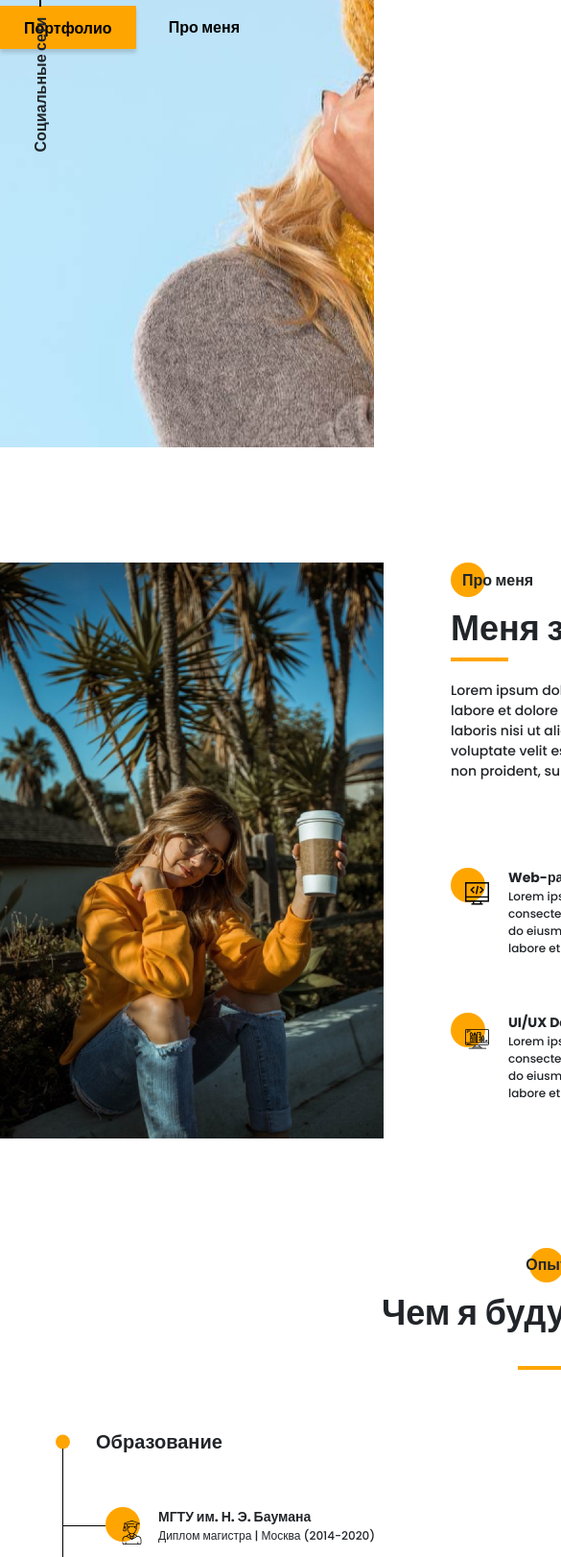
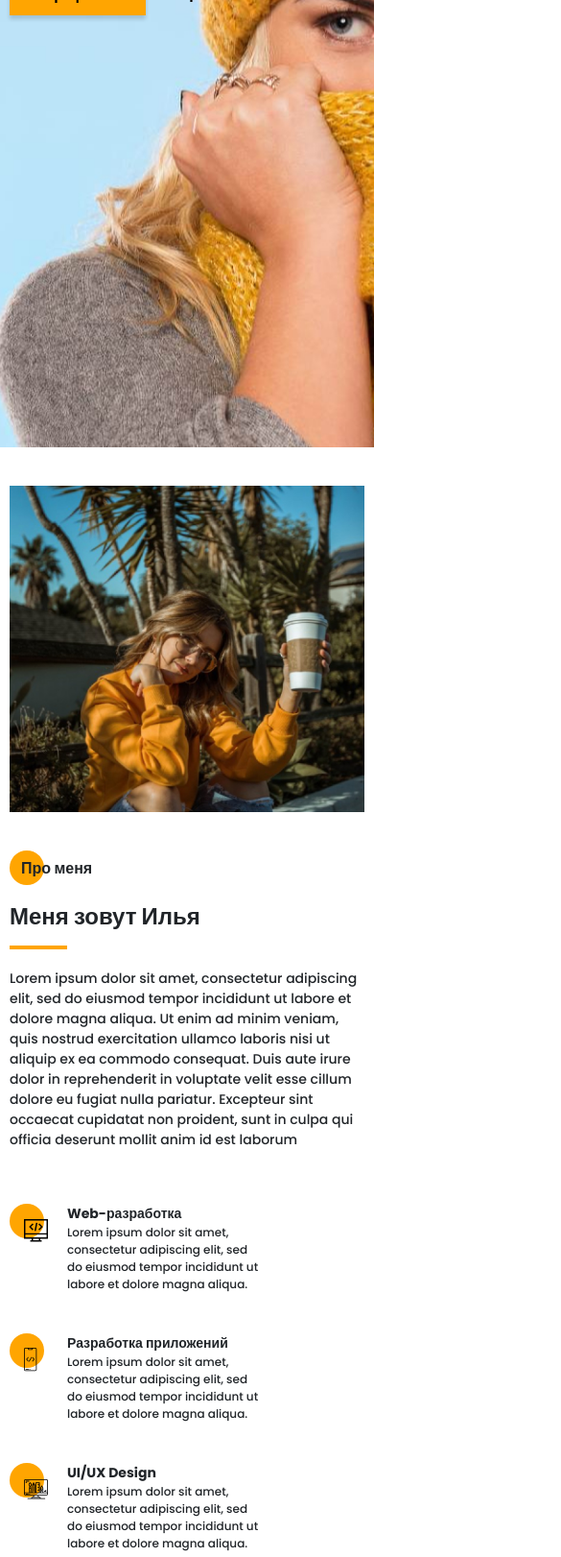
Before and after one commit to Ilja-Prihach/Resume, a website: page src/index.html in a window 390 px wide. Shown: the part 378-2000 px from the top of the page at 96% size, 585 px wide, since content can reach past the window. Drawn offline with nearby package versions, Linux system fonts and the light colour scheme; files that its build step writes are made by us from their sources; files whose address does not match are found by name.

Commit message:
media 3 screen

```diff
--- a/src/index.html
+++ b/src/index.html
@@ -241,7 +241,8 @@
                 </div>
         </div>
     </section>
-    <section class="skills">
+
+<!--     <section class="skills">
         <div class="container">
             <h2 class="title title_fz16 title__section-title">Навыки</h2>
             <div class="title title_fz36 title__section-subtitle">Что я использую в работе</div>
@@ -358,8 +359,9 @@
                 </div>
             </div>
         </div>
-    </section>
-    <section class="portfolio">
+    </section> -->
+
+<!--     <section class="portfolio">
         <div class="container">
             <h2 class="title title_fz16 title__section-title">Портфолио</h2>
             <div class="title title_fz36 title__section-subtitle">Мои работы</div>
@@ -386,9 +388,9 @@
                 </a>
             </div>
         </div>
-    </section>
+    </section> -->
 
-    <section class="price">
+ <!--    <section class="price">
         <div class="container">
             <h2 class="title title_fz16 title__section-title">Прайс лист</h2>
             <div class="divider"></div>
@@ -438,9 +440,9 @@
                 </div>
             </div>
         </div>
-    </section>
+    </section> -->
 
-    <section class="contacts">
+<!--     <section class="contacts">
         <div class="container">
             <div class="contacts__wraper">
                 <div class="contacts__photo">
@@ -496,7 +498,7 @@
                 </div>
             </div>
         </div>
-    </section>
+    </section> -->
 
     <script src="js/script.js"></script>
 </body>
--- a/src/sass/blocks/_about.scss
+++ b/src/sass/blocks/_about.scss
@@ -12,6 +12,8 @@
         grid-row: 1/3;
         img {
             width: 100%;
+            height: 100%;
+            object-fit: cover;
         }
     }
     &__deskr {
--- a/src/sass/blocks/_contacts.scss
+++ b/src/sass/blocks/_contacts.scss
@@ -9,6 +9,8 @@
     &__photo {
         img {
             width: 100%;
+            height: 100%;
+            object-fit: cover;
         }
     }
     &__deskr {
--- /dev/null
+++ b/src/sass/blocks/_media.scss
@@ -0,0 +1,161 @@
+@media (max-width: 1439px) {
+    .sidepanel {
+        display: none;
+    }
+}
+
+@media (max-width: 1200px) {
+    .container {
+        max-width: 960px;
+    }
+    .about {
+        &__wrapper{
+            grid-template-columns: 400px 520px;
+            gap: 40px;
+        }
+        &__skills {
+            grid-template: repeat(2, minmax(115px, auto)) / repeat(2, 250px);
+            column-gap: 20px;
+            &-item {
+                gap: 15px;
+                grid-template-columns: 40px 195px;
+            }
+        }
+    }
+    .resume {
+        padding-top: 100px;
+        &__wrapper {
+            padding: 60px 30px 0 30px;
+            grid-template-columns: repeat(2, 400px);
+            column-gap: 100px;
+            grid-auto-flow: 400px;
+        }
+    }
+}
+
+@media (max-width: 992px) {
+    .container {
+        max-width: 720px;
+    }
+    .title {
+        &_fz36 {
+            font-size: 30px;
+        }
+    }
+    .about {
+        &__wrapper{
+            grid-template-columns: 300px 380px;
+        }
+        &__skills {
+            grid-template-columns: 380px;
+            grid-auto-rows: minmax(115px, auto);
+            &-item {
+                gap: 20px;
+                grid-template-columns: 40px 320px;
+            }
+        }
+    }
+    .resume {
+        padding-top: 100px;
+        &__wrapper {
+            padding: 60px 15px 0 15px;
+            grid-template-columns: repeat(2, 330px);
+            column-gap: 50px;
+            grid-auto-flow: 330px;
+        }
+    }
+}
+
+@media (max-width: 768px) {
+    .container {
+        max-width: 540px;
+    }
+    .title {
+        &_fz48 {
+            font-size: 28px;
+        }
+    }
+    .promo {
+        &__title {
+            width: 300px;
+            line-height: 39px;
+        }
+    }
+    .about {
+        padding-top: 40px;
+        &__wrapper {
+            grid-template: 400px auto auto / 1fr;
+        }
+        &__photo {
+            grid-row: unset;
+        }
+        &__skills {
+            grid-template-columns: repeat(2, 255px);
+            &-item {
+                gap: 20px;
+                grid-template-columns: 40px 200px;
+            }
+        }
+    }
+    .resume {
+        padding-top: 60px;
+        &__wrapper {
+            padding: 60px 50px 0 50px;
+            grid-template-columns:400px;
+            column-gap: 50px;
+            grid-auto-flow: 400px;
+        }
+        &__column {
+            padding-bottom: 50px;
+        }
+    }
+}
+
+@media (max-width: 576px) {
+    .container {
+        width: 100%;
+        padding: 0 10px;
+    }
+    .title {
+        &_fz48 {
+            font-size: 26px;
+        }
+        &_fz36 {
+            font-size: 24px;
+        }
+    }
+    .hamburger {
+        right: 20px;
+    }
+    .menu {
+        &__block {
+            width: 250px;
+            padding-left: 20px;
+        }
+    }
+    .promo {
+        background: url('../img/main_bg.jpg') no-repeat 59%/cover;
+        &__btns {
+            margin-top: 32px;
+        }
+    }
+    .about {
+        &__wrapper {
+            grid-template: 340px auto auto / 1fr;
+        }
+        &__skills {
+            grid-template-columns: 1fr;
+        }
+    }
+    .resume {
+        padding-top: 60px;
+        &__wrapper {
+            padding: 60px 15px 0 15px;
+            grid-template-columns:285px;
+            grid-auto-flow: 285px;
+        }
+        &__column {
+            padding-bottom: 40px;
+        }
+    }
+}
--- a/src/sass/style.scss
+++ b/src/sass/style.scss
@@ -33,3 +33,4 @@
 @import 'blocks/portfolio';
 @import 'blocks/price';
 @import 'blocks/contacts';
+@import 'blocks/media';
```
Also changed, not shown: dist/css/style.min.css, dist/index.html.
